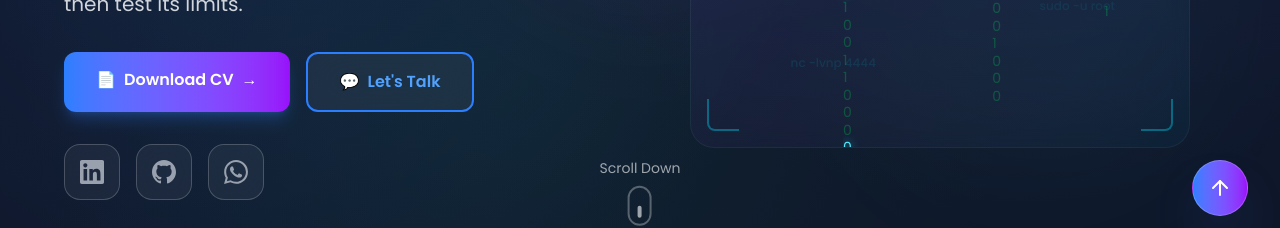
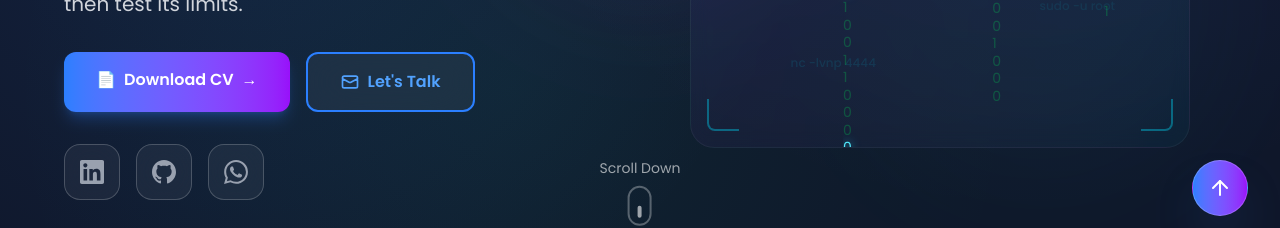
Before and after one commit to Motje3/Portfoliov2, a React (Vite) app in the folder my-portfolio/: page / in a window 1280 px wide. Shown: the part 552-780 px from the top of the page. Built offline with nearby package versions, Linux system fonts and the light colour scheme.

Commit message:
Implement code changes to enhance functionality and improve performance

```diff
--- a/my-portfolio/src/components/HomeSection.tsx
+++ b/my-portfolio/src/components/HomeSection.tsx
@@ -262,7 +262,10 @@
             className="flex flex-col sm:flex-row gap-4"
           >
             <motion.a
-              href="https://www.youtube.com/watch?v=dQw4w9WgXcQ"
+              href="/Mohammad_CV.pdf"
+              download="Mohammad_Falaha_CV.pdf"
+              target="_blank"
+              rel="noopener noreferrer"
               className="group bg-gradient-to-r from-blue-500 to-purple-600 hover:from-blue-600 hover:to-purple-700 text-white px-8 py-4 rounded-xl font-semibold transition-all duration-300 text-center shadow-lg shadow-blue-500/25 hover:shadow-xl hover:shadow-blue-500/40"
               whileHover={{ scale: 1.05, y: -2 }}
               whileTap={{ scale: 0.95 }}
@@ -283,7 +286,9 @@
               whileTap={{ scale: 0.95 }}
             >
               <div className="flex items-center justify-center space-x-2">
-                <span>💬</span>
+                <svg className="w-5 h-5" fill="none" stroke="currentColor" viewBox="0 0 24 24">
+                  <path strokeLinecap="round" strokeLinejoin="round" strokeWidth={2} d="M3 8l7.89 4.26a2 2 0 002.22 0L21 8M5 19h14a2 2 0 002-2V7a2 2 0 00-2-2H5a2 2 0 00-2 2v10a2 2 0 002 2z" />
+                </svg>
                 <span>Let's Talk</span>
               </div>
             </motion.a>
```
Also changed, not shown: 1 other file (tests, documents, lock files or other folders).
